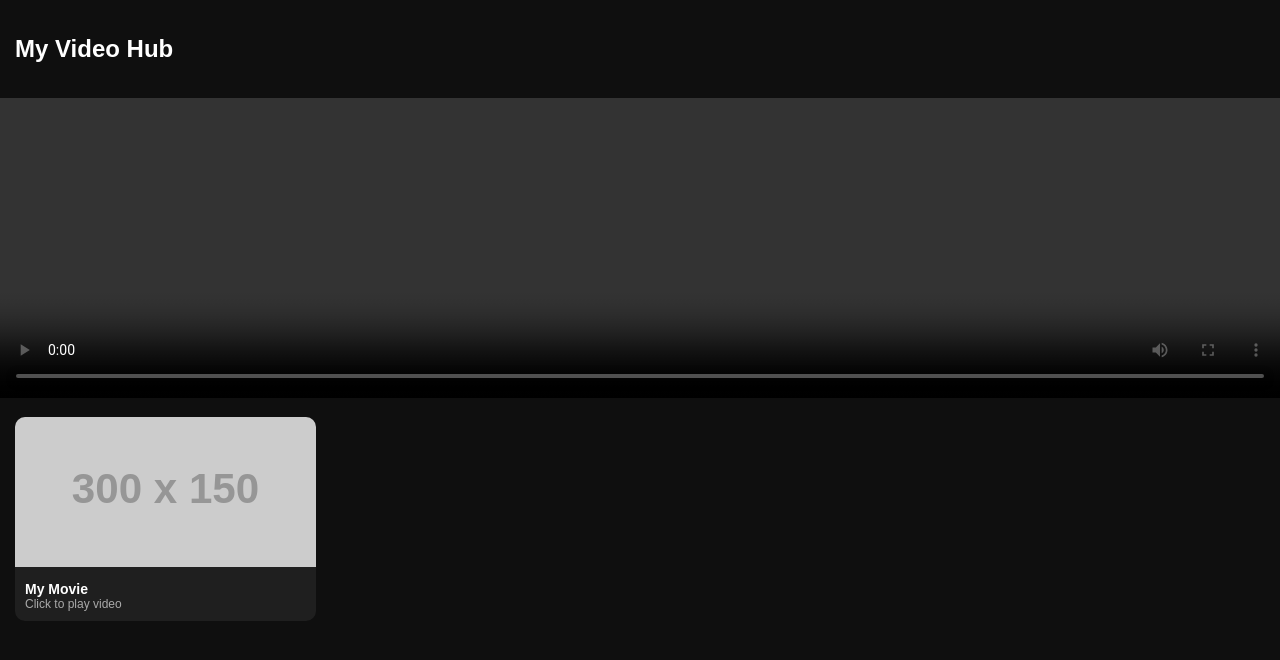
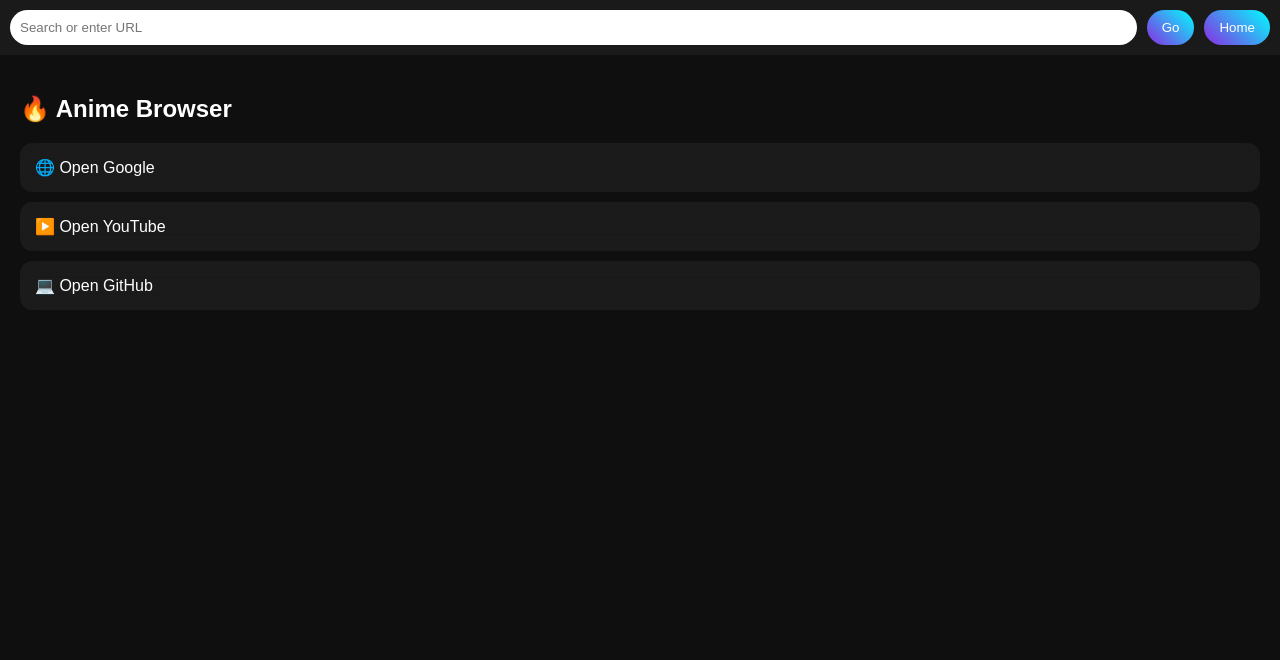
Before and after one commit to Yuio367/MultiVerse, a plain HTML site: page index.html in a window 1280 px wide. Drawn offline with Linux system fonts and the light colour scheme; placeholder pictures from the web are drawn by us.

Commit message:
Update index.html

```diff
--- a/index.html
+++ b/index.html
@@ -1,93 +1,134 @@
 <!DOCTYPE html>
 <html>
 <head>
-  <title>My Video Player</title>
+  <title>Anime Browser</title>
 
   <style>
     body {
       margin: 0;
+      font-family: Arial;
       background: #0f0f0f;
       color: white;
-      font-family: Arial;
     }
 
-    h2 {
-      padding: 15px;
+    /* TOP BAR */
+    .topbar {
+      display: flex;
+      padding: 10px;
+      background: #1a1a1a;
+      backdrop-filter: blur(10px);
     }
 
-    .container {
-      display: grid;
-      grid-template-columns: repeat(auto-fill, minmax(250px, 1fr));
-      gap: 15px;
-      padding: 15px;
+    input {
+      flex: 1;
+      padding: 10px;
+      border-radius: 20px;
+      border: none;
+      outline: none;
+    }
+
+    button {
+      margin-left: 10px;
+      padding: 10px 15px;
+      border: none;
+      border-radius: 20px;
+      background: linear-gradient(45deg, #8a2be2, #00ffff);
+      color: white;
+      cursor: pointer;
+    }
+
+    /* HOME SCREEN */
+    .home {
+      padding: 20px;
+      animation: fade 1s;
     }
 
     .card {
-      background: #1f1f1f;
-      border-radius: 10px;
-      overflow: hidden;
+      background: rgba(255,255,255,0.05);
+      padding: 15px;
+      margin-bottom: 10px;
+      border-radius: 12px;
+      backdrop-filter: blur(10px);
       cursor: pointer;
+      transition: 0.3s;
     }
 
-    .card img {
-      width: 100%;
-      height: 150px;
-      object-fit: cover;
+    .card:hover {
+      transform: scale(1.05);
     }
 
-    .info {
-      padding: 10px;
+    /* BROWSER VIEW */
+    iframe {
+      width: 100%;
+      height: calc(100vh - 60px);
+      border: none;
+      display: none;
     }
 
-    .title {
-      font-size: 14px;
-      font-weight: bold;
-    }
-
-    .desc {
-      font-size: 12px;
-      color: #aaa;
-    }
-
-    .player {
-      width: 100%;
-      height: 300px;
-      background: black;
+    @keyframes fade {
+      from {opacity: 0;}
+      to {opacity: 1;}
     }
   </style>
 </head>
 
 <body>
 
-<h2>My Video Hub</h2>
+<!-- TOP BAR -->
+<div class="topbar">
+  <input id="url" placeholder="Search or enter URL">
+  <button onclick="go()">Go</button>
+  <button onclick="home()">Home</button>
+</div>
 
-<!-- VIDEO PLAYER -->
-<video id="player" class="player" controls></video>
+<!-- HOME -->
+<div class="home" id="home">
 
-<!-- VIDEO CARDS -->
-<div class="container">
+  <h2>🔥 Anime Browser</h2>
 
-  <div class="card" onclick="playVideo()">
-    <img src="https://via.placeholder.com/300x150">
-    <div class="info">
-      <div class="title">My Movie</div>
-      <div class="desc">Click to play video</div>
-    </div>
+  <div class="card" onclick="openSite('https://google.com')">
+    🌐 Open Google
+  </div>
+
+  <div class="card" onclick="openSite('https://youtube.com')">
+    ▶️ Open YouTube
+  </div>
+
+  <div class="card" onclick="openSite('https://github.com')">
+    💻 Open GitHub
   </div>
 
 </div>
 
+<!-- BROWSER -->
+<iframe id="browser"></iframe>
+
 <script>
 
-const videoURL = "https://v.inmoviebox.com/qbJ4OsHJTI1";
+function go() {
+  let url = document.getElementById("url").value;
 
-function playVideo() {
-  const player = document.getElementById("player");
-  player.src = videoURL;
-  player.play();
+  if (!url.startsWith("http")) {
+    url = "https://www.google.com/search?q=" + url;
+  }
+
+  openSite(url);
+}
+
+function openSite(link) {
+  document.getElementById("home").style.display = "none";
+
+  let browser = document.getElementById("browser");
+  browser.style.display = "block";
+  browser.src = link;
+}
+
+function home() {
+  document.getElementById("browser").style.display = "none";
+  document.getElementById("home").style.display = "block";
 }
 
 </script>
 
 </body>
-  </html>
+</html>
```
